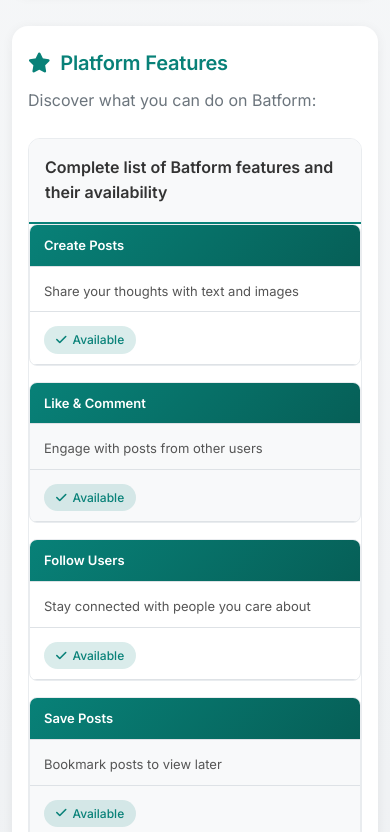
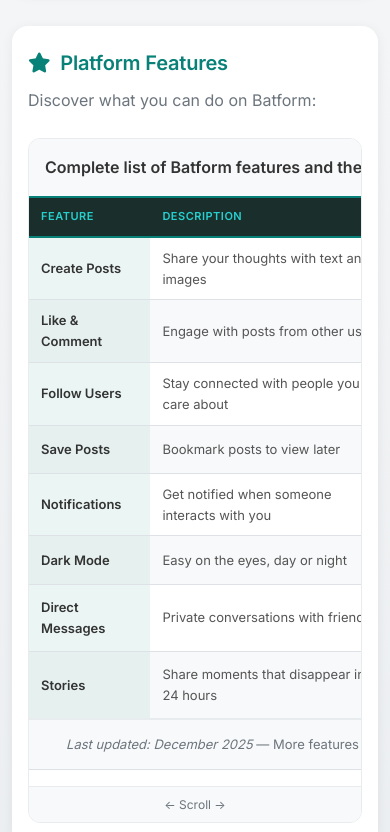
Before and after one commit to ensarshterbani/batform, a plain HTML site: page about.html in a window 390 px wide. Shown: the part 580-1412 px from the top of the page. Drawn offline with Linux system fonts and the light colour scheme.

Commit message:
Fix table responsiveness

```diff
--- a/styles/about.css
+++ b/styles/about.css
@@ -90,10 +90,32 @@ body.dark-mode .about-section > p {
   overflow-x: auto;
   border-radius: 12px;
   border: 1px solid #e9ecef;
+  -webkit-overflow-scrolling: touch;
+  position: relative;
 }
 
 body.dark-mode .table-wrapper {
   border-color: #30363d;
+}
+
+/* Scroll hint for small screens */
+@media (max-width: 600px) {
+  .table-wrapper::after {
+    content: '← Scroll →';
+    display: block;
+    text-align: center;
+    padding: 8px;
+    font-size: 12px;
+    color: #6c757d;
+    background: #f8f9fa;
+    border-top: 1px solid #e9ecef;
+  }
+
+  body.dark-mode .table-wrapper::after {
+    color: #8b949e;
+    background: #21262d;
+    border-top-color: #30363d;
+  }
 }
 
 /* Base Table Styling */
@@ -137,7 +159,25 @@ body.dark-mode .activity-table caption {
 .features-table thead,
 .team-table thead,
 .activity-table thead {
-  background: linear-gradient(135deg, #088178 0%, #065f57 100%);
+  background-color: #1a2e2b !important;
+}
+
+.features-table thead tr,
+.team-table thead tr,
+.activity-table thead tr {
+  background-color: #1a2e2b !important;
+}
+
+body.dark-mode .features-table thead,
+body.dark-mode .team-table thead,
+body.dark-mode .activity-table thead {
+  background-color: #0d1117 !important;
+}
+
+body.dark-mode .features-table thead tr,
+body.dark-mode .team-table thead tr,
+body.dark-mode .activity-table thead tr {
+  background-color: #0d1117 !important;
 }
 
 .features-table thead th,
@@ -146,10 +186,20 @@ body.dark-mode .activity-table caption {
   padding: 14px 16px;
   text-align: left;
   font-weight: 600;
-  color: white;
+  color: #26d0ce;
   text-transform: uppercase;
   font-size: 12px;
   letter-spacing: 0.5px;
+  border-bottom: 2px solid #088178;
+  background-color: #1a2e2b !important;
+}
+
+body.dark-mode .features-table thead th,
+body.dark-mode .team-table thead th,
+body.dark-mode .activity-table thead th {
+  color: #26d0ce;
+  border-bottom-color: #26d0ce;
+  background-color: #0d1117 !important;
 }
 
 /* Table Body */
@@ -485,42 +535,15 @@ audio::-webkit-media-controls-panel {
     font-size: 1.5rem;
   }
 
-  /* Stack table cells on very small screens */
-  .features-table thead {
-    display: none;
+  /* Keep table scrollable on small screens */
+  .table-wrapper {
+    overflow-x: auto;
+    -webkit-overflow-scrolling: touch;
   }
 
-  .features-table tbody tr {
-    display: block;
-    margin-bottom: 16px;
-    border: 1px solid #e9ecef;
-    border-radius: 8px;
-    overflow: hidden;
-  }
-
-  body.dark-mode .features-table tbody tr {
-    border-color: #30363d;
-  }
-
-  .features-table tbody th,
-  .features-table tbody td {
-    display: block;
-    text-align: left;
-    padding: 10px 14px;
-  }
-
-  .features-table tbody th {
-    background: linear-gradient(135deg, #088178 0%, #065f57 100%);
-    color: white;
-  }
-
-  .features-table tbody td::before {
-    content: attr(data-label);
-    font-weight: 600;
-    color: #088178;
-    display: block;
-    margin-bottom: 4px;
-    font-size: 11px;
-    text-transform: uppercase;
+  .features-table,
+  .team-table,
+  .activity-table {
+    min-width: 500px;
   }
 }
```
